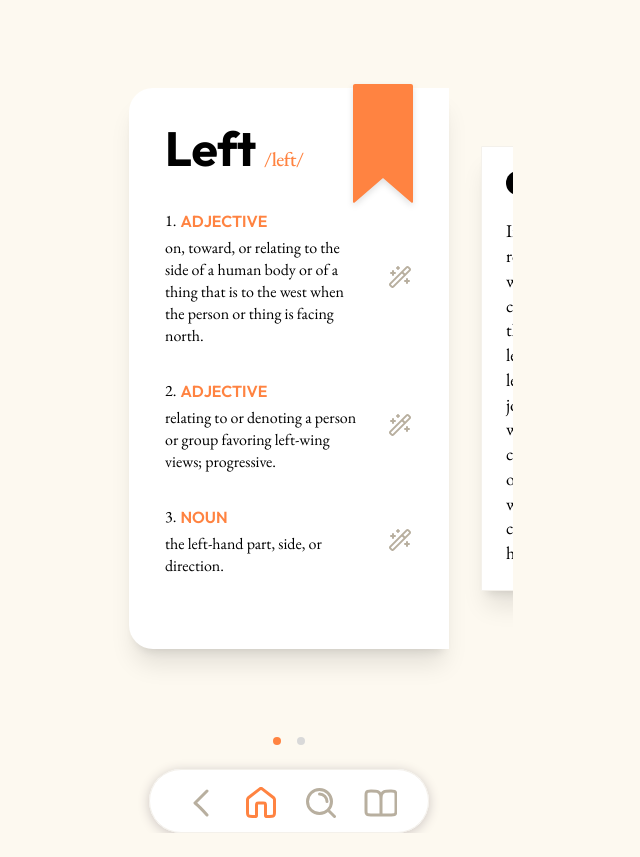
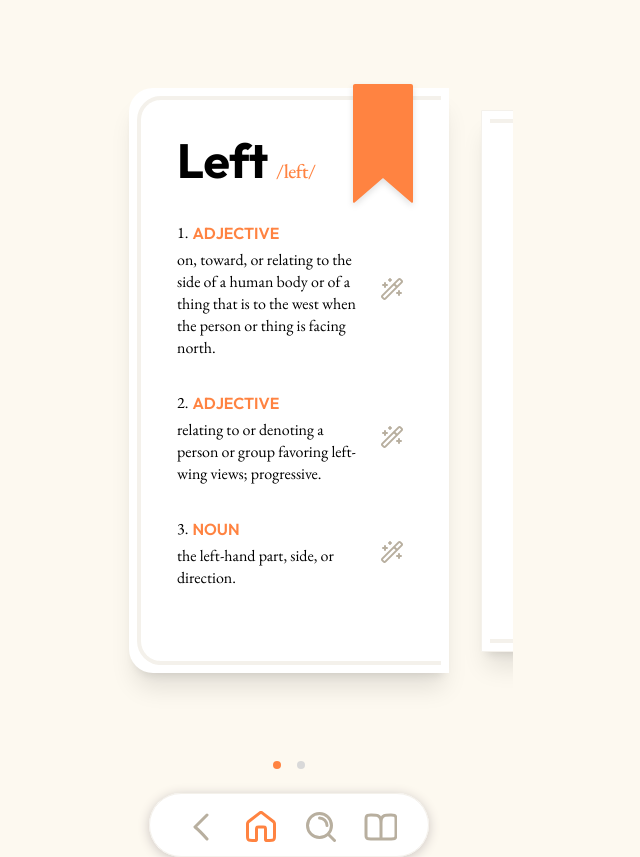
Before and after one commit to inkkadiis/wordtale, a React (Vite) app: page / in a window 1280 px wide. Shown: the whole page, without its empty margins (351-991 px from the left). Before the commit the page ends 833 px from the top, so only its background shows below. Built offline with nearby package versions, Linux system fonts and the light colour scheme.

Commit message:
update: add frame

```diff
--- a/src/Novel.jsx
+++ b/src/Novel.jsx
@@ -1,7 +1,10 @@
 function Novel() {
   return (
-    <div className="w-full max-w-md bg-white rounded-tr-3xl rounded-br-3xl shadow-xl border border-borderColor p-6">
-      <div className="w-full flex flex-col gap-6">
+    <div className="w-full max-w-md bg-white rounded-tr-3xl rounded-br-3xl shadow-xl border border-borderColor p-2">
+      <div
+        className="w-full flex flex-col gap-6 rounded-tr-3xl rounded-br-3xl
+                        border-r-4 border-t-4 border-b-4 border-[#f4f1eb] p-9"
+      >
         <div className="px-[5px] bg-black rounded-full flex justify-center items-center w-6 h-6">
           <span className="text-white text-xs font-normal">1</span>
         </div>
--- a/src/WordCard.jsx
+++ b/src/WordCard.jsx
@@ -5,8 +5,11 @@ function WordCard() {
   return (
     <div className="Wordshortdef w-full max-w-md h-auto bg-m p-6 md:p-6 lg:p-8">
       <div className="Contetnword w-full mx-auto relative flex flex-col justify-start items-center gap-6">
-        <div className="Wordbook w-full h-auto bg-white rounded-tl-3xl rounded-bl-3xl shadow-xl  p-9">
-          <div className="Wordcontents w-full mx-auto flex flex-col gap-9">
+        <div className="Wordbook w-full h-auto bg-white rounded-tl-3xl rounded-bl-3xl shadow-xl  p-2">
+          <div
+            className="Wordcontents w-full mx-auto flex flex-col rounded-tl-3xl rounded-bl-3xl
+                        border-l-4 border-t-4 border-b-4 border-[#f4f1eb] gap-9 p-9"
+          >
             {/* Word + Pronunciation */}
             <div className="Wordwithpronoun w-full flex items-baseline md:flex-row gap-2">
               <h1 className="text-black text-4xl md:text-5xl font-bold">
```
